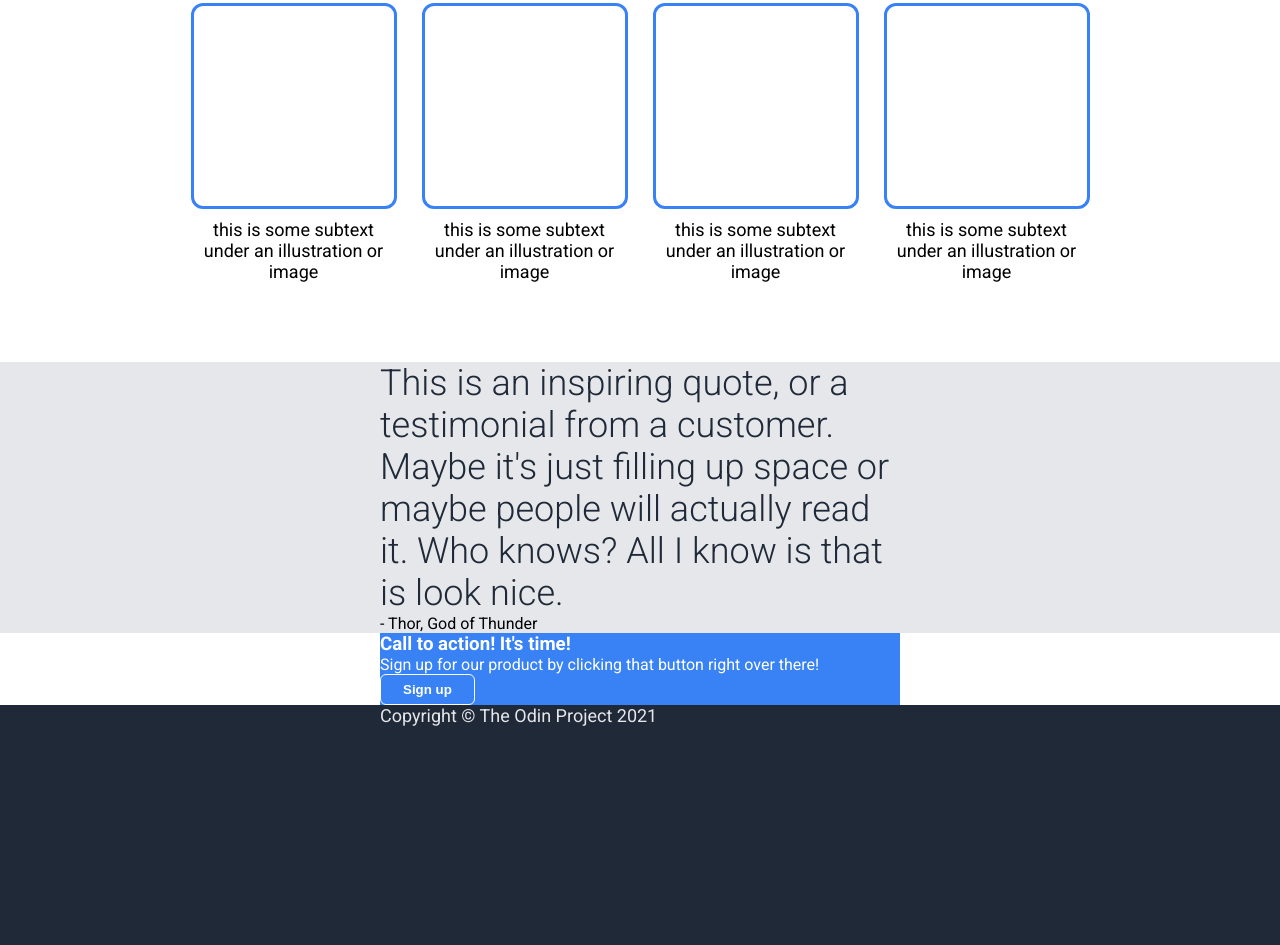
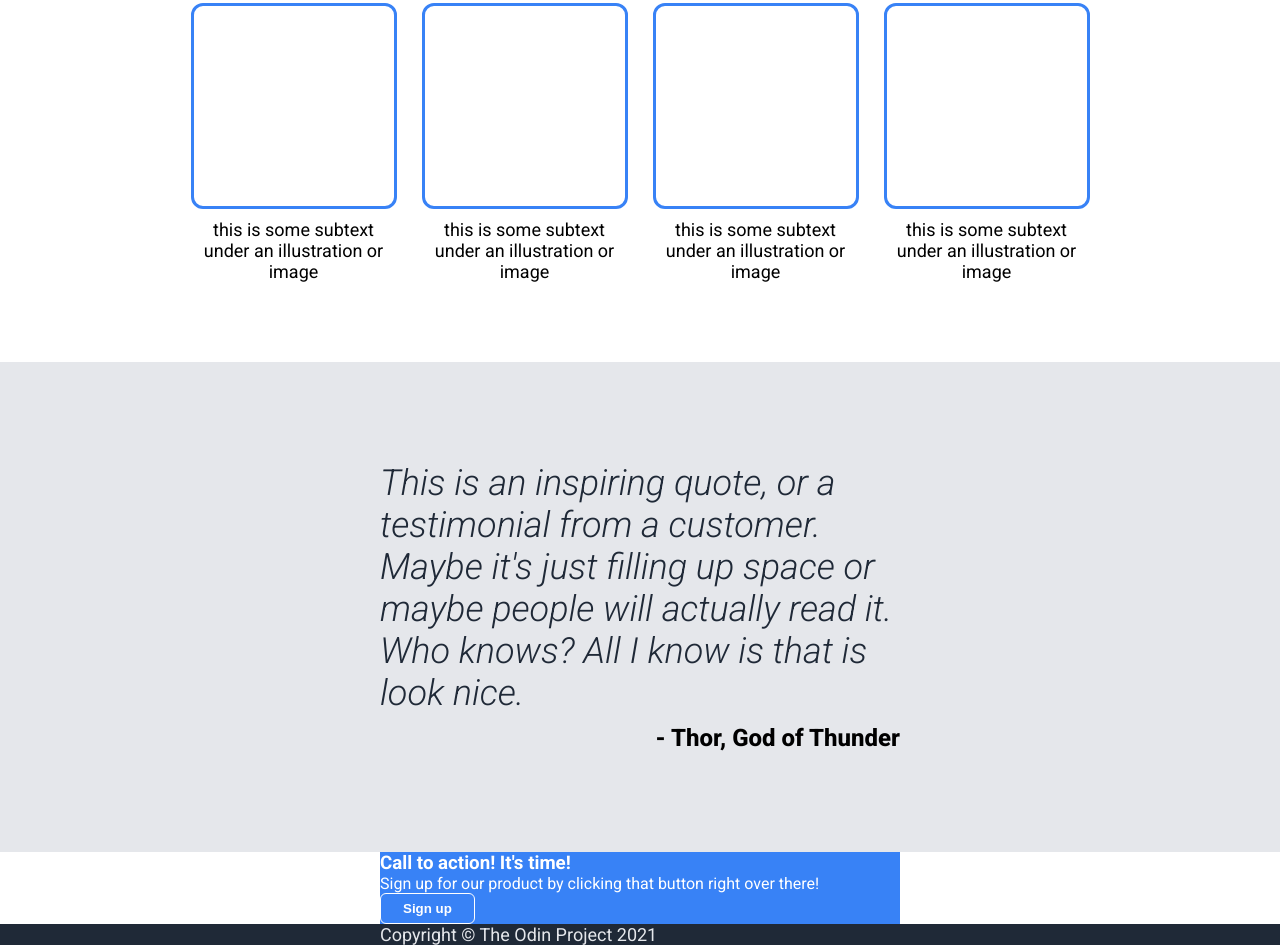
Before and after one commit to iyurchak/top_landing_page, a plain HTML site: page index.html in a window 1280 px wide. Shown: the part 865-1810 px from the top of the page. Before the commit the page ends 1591 px from the top, so only its background shows below. Drawn offline with Linux system fonts and the light colour scheme.

Commit message:
Add styles to quote section

```diff
--- a/styles.css
+++ b/styles.css
@@ -172,3 +172,21 @@ nav {
 .square-subtext {
     text-align: center;
 }
+
+
+/* QUOTE SECTION */
+.quote-section {
+    padding-top: 100px;
+    padding-bottom: 100px;
+    display: flex;
+    flex-direction: column;
+    gap: 10px;
+}
+.quote {
+    font-style: italic;
+}
+.author {
+    align-self: flex-end;
+    font-weight: 800;
+    font-size: 24px;
+}
```
